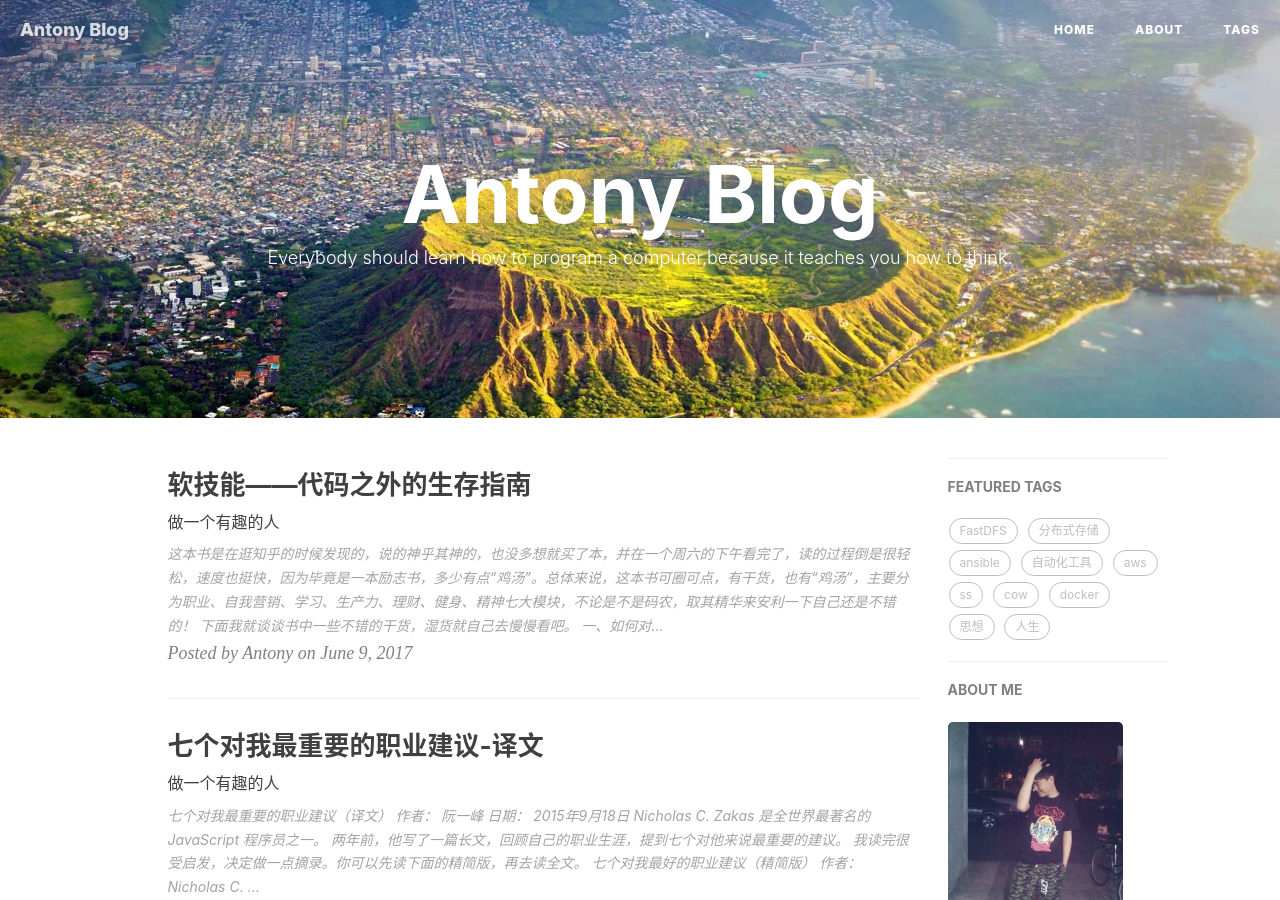
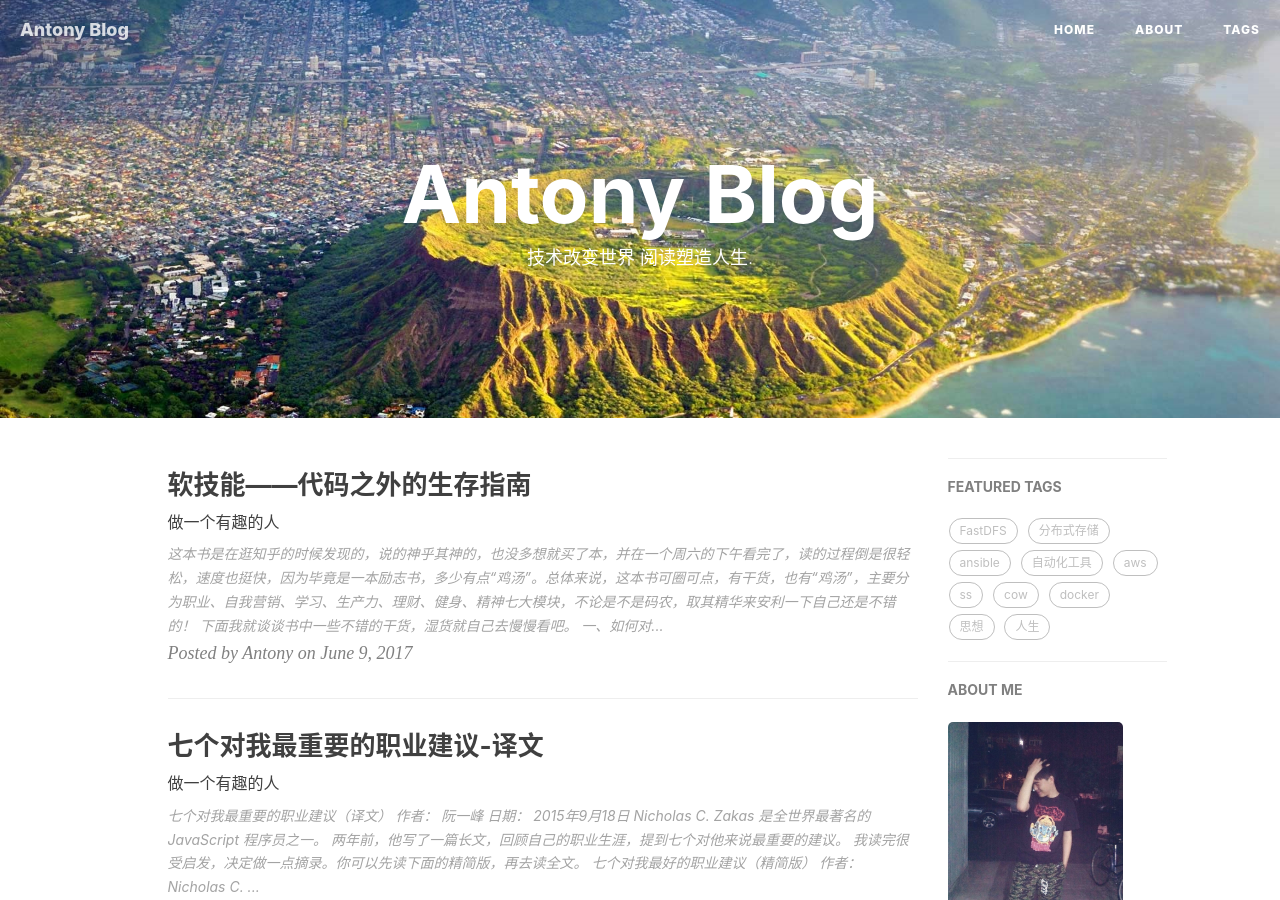
Before and after one commit to XionZhao/old-ZAntony.github.io, a Jekyll site: the page built from index.html, in a window 1280 px wide and 900 px high. Built offline with Jekyll 4.4.1, drawn with Linux system fonts in a browser that asks for light colours; nearby versions of some CDN libraries; the list of posts is cut into pages by our own code; comment, search, counter and statistics services are not loaded.

Commit message:
change miaoshu

```diff
--- a/index.html
+++ b/index.html
@@ -1,6 +1,6 @@
 ---
 layout: page
-description: "Everybody should learn how to program a computer,because it teaches you how to think."
+description: "技术改变世界 阅读塑造人生."
 ---
 
 {% for post in paginator.posts %}
```
